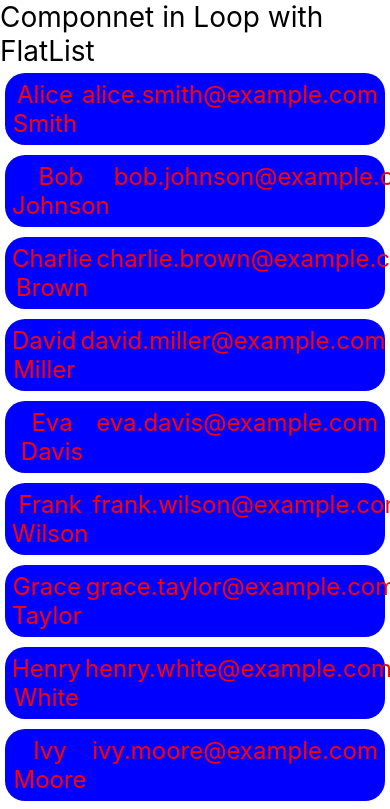
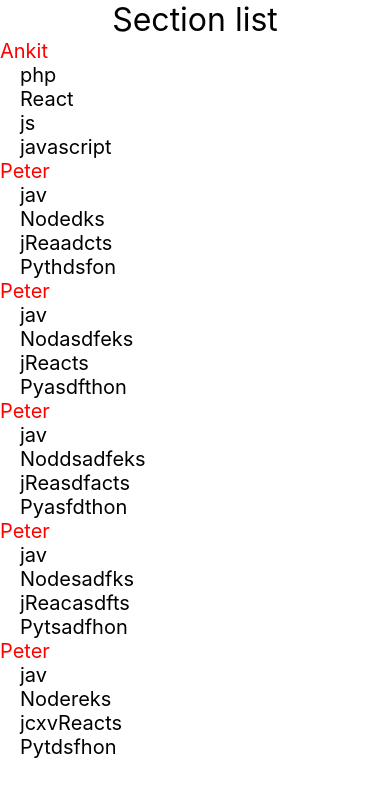
Before and after one commit to codewithankit047/LearnReactNativeAndriod, a React Native app: screen / in a window 390 px wide. Shown: the top 809 px of the page. Built offline with nearby package versions, Linux system fonts and the light colour scheme.

Commit message:
Section List in React-Native

```diff
--- a/App.tsx
+++ b/App.tsx
@@ -6,6 +6,7 @@ import Form from './component/Form';
 import List from './component/List';
 import Grid from './component/Grid';
 import LoopFlatList from './component/LoopFlatList';
+import SectionListMain from './component/SectionListMain';
 
 const App = () => {
   const name = 'ankit';
@@ -35,7 +36,8 @@ const App = () => {
       {/* <Form /> */}
       {/* <List /> */}
       {/* <Grid /> */}
-      <LoopFlatList />
+      {/* <LoopFlatList /> */}
+      <SectionListMain />
     </>
   );
 };
--- /dev/null
+++ b/component/SectionListMain.tsx
@@ -0,0 +1,55 @@
+import React from 'react';
+import {SectionList, Text, View} from 'react-native';
+
+const SectionListMain = () => {
+  const user = [
+    {
+      id: 1,
+      name: 'Ankit',
+      data: ['php', 'React', 'js', 'javascript'],
+    },
+    {
+      id: 2,
+      name: 'Peter',
+      data: ['jav', 'Nodedks', 'jReaadcts', 'Pythdsfon'],
+    },
+    {
+      id: 3,
+      name: 'Peter',
+      data: ['jav', 'Nodasdfeks', 'jReacts', 'Pyasdfthon'],
+    },
+    {
+      id: 4,
+      name: 'Peter',
+      data: ['jav', 'Noddsadfeks', 'jReasdfacts', 'Pyasfdthon'],
+    },
+    {
+      id: 5,
+      name: 'Peter',
+      data: ['jav', 'Nodesadfks', 'jReacasdfts', 'Pytsadfhon'],
+    },
+    {
+      id: 6,
+      name: 'Peter',
+      data: ['jav', 'Nodereks', 'jcxvReacts', 'Pytdsfhon'],
+    },
+  ];
+  return (
+    <>
+      <View>
+        <Text style={{fontSize: 32, textAlign: 'center'}}>Section list</Text>
+        <SectionList
+          sections={user}
+          renderItem={({item}) => (
+            <Text style={{fontSize: 20, marginLeft: 20}}>{item}</Text>
+          )}
+          renderSectionHeader={({section: {name}}) => (
+            <Text style={{fontSize: 20, color: 'red'}}>{name}</Text>
+          )}
+        />
+      </View>
+    </>
+  );
+};
+
+export default SectionListMain;
```
